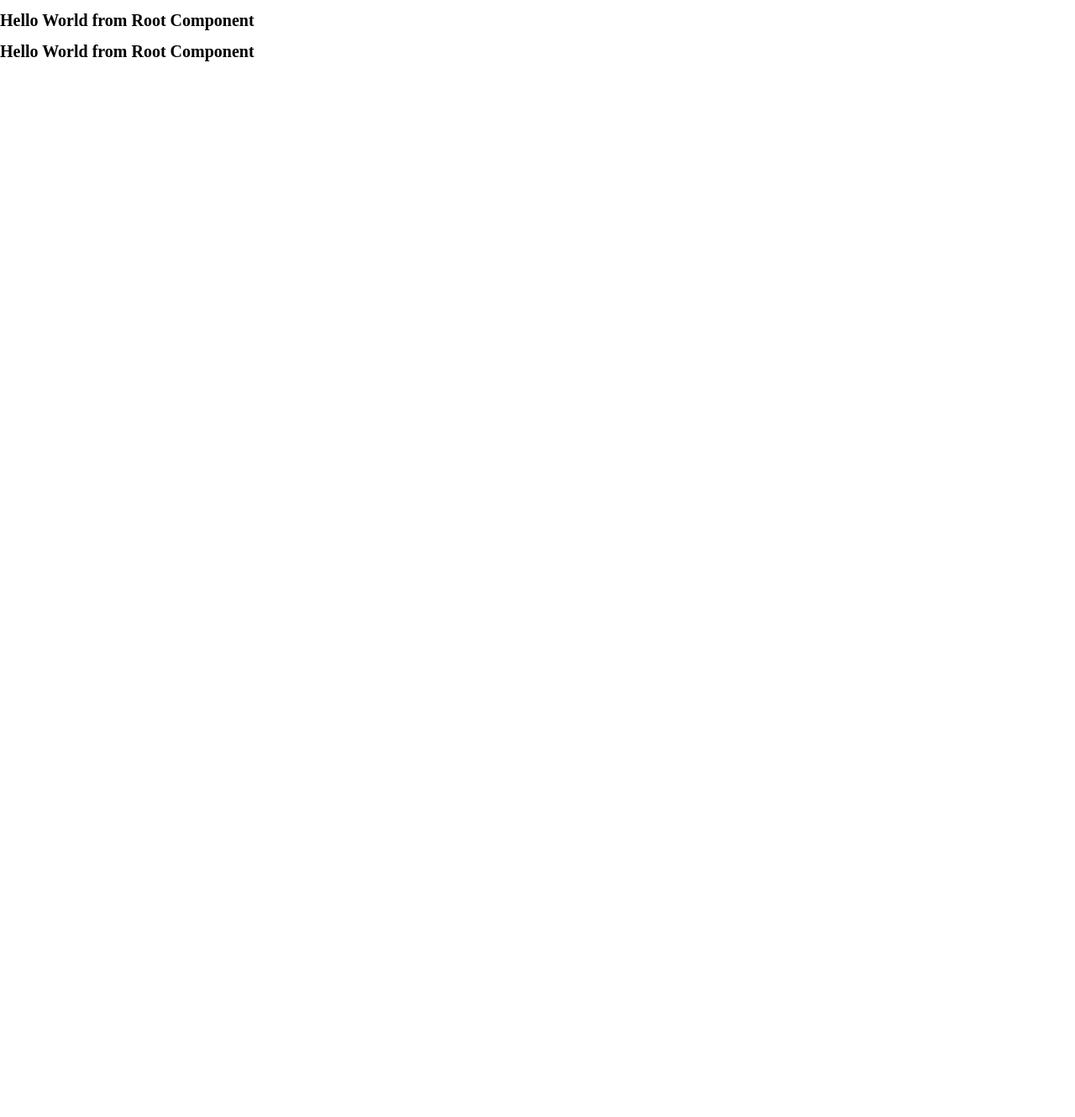
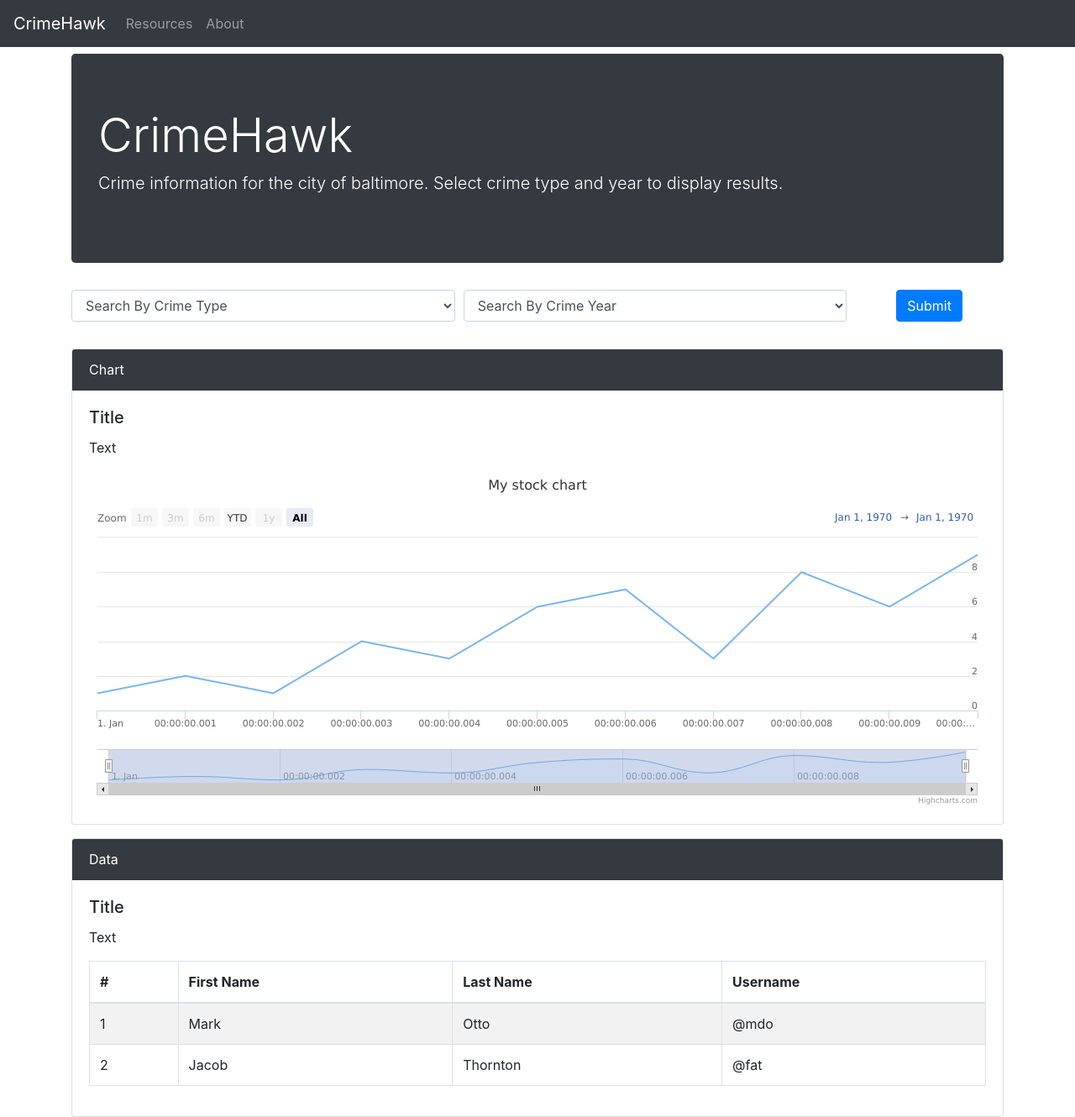
Before and after one commit to egizaw2/CrimeHawk, a React app: page / in a window 1280 px wide. Shown: the whole page at 84% size. Before the commit the page ends 813 px from the top, so only its background shows below. Built offline with nearby package versions, Linux system fonts and the light colour scheme.

Commit message:
Completed Initial Project Scaffold

```diff
--- a/public/base.css
+++ b/public/base.css
@@ -1,4 +1,4 @@
-html {
+/* html {
     display: flex;
     font-size: 62.5%;
     height: 100vh;
@@ -16,4 +16,4 @@ body {
 
 * {
     box-sizing: border-box;
-}
+} */
--- a/public/index.html
+++ b/public/index.html
@@ -2,9 +2,9 @@
 <html lang="en" dir="ltr">
   <head>
     <meta charset="utf-8" />
-    <link rel="stylesheet" href="base.css">
     <meta name="viewport" content="width=device-width, initial-scale=1">
     <title>CrimeHawk</title>
+    <link rel="stylesheet" href="base.css">
   </head>
   <body>
     <div id="app"></div>
--- /dev/null
+++ b/src/components/Navigation.js
@@ -0,0 +1,22 @@
+import React from 'react'
+import Navbar from 'react-bootstrap/Navbar'
+import Nav from 'react-bootstrap/Nav'
+
+class Navigation extends React.Component {
+  render () {
+    return (
+      <Navbar collapseOnSelect expand="lg" bg="dark" variant="dark" sticky="top">
+        <Navbar.Brand href="/">CrimeHawk</Navbar.Brand>
+        <Navbar.Toggle aria-controls="responsive-navbar-nav" />
+        <Navbar.Collapse id="responsive-navbar-nav">
+          <Nav className="mr-auto">
+            <Nav.Link href="#">Resources</Nav.Link>
+            <Nav.Link href="#">About</Nav.Link>
+          </Nav>
+        </Navbar.Collapse>
+      </Navbar>
+    )
+  }
+}
+
+export default Navigation
--- a/src/components/Root.js
+++ b/src/components/Root.js
@@ -1,11 +1,133 @@
 import React from 'react'
+import Navigation from './Navigation'
+import Container from 'react-bootstrap/Container'
+import Jumbotron from 'react-bootstrap/Jumbotron'
+import Form from 'react-bootstrap/Form'
+import Row from 'react-bootstrap/Row'
+import Col from 'react-bootstrap/Col'
+import Button from 'react-bootstrap/Button'
+import Card from 'react-bootstrap/Card'
+import Table from 'react-bootstrap/Table'
+import Highcharts from 'highcharts/highstock'
+import HighchartsReact from 'highcharts-react-official'
+
+// This is for the highcharts example
+// https://www.highcharts.com/blog/tutorials/highcharts-wrapper-for-react-101/
+// All Charts and Map should be their own component
+const options = {
+  title: {
+    text: 'My stock chart'
+  },
+  series: [
+    {
+      data: [1, 2, 1, 4, 3, 6, 7, 3, 8, 6, 9]
+    }
+  ]
+}
 
 class Root extends React.Component {
   render () {
     return (
       <div>
-        <h1>Hello World from Root Component</h1>
-        <h1>Hello World from Root Component</h1>
+        <Container fluid className="pl-0 pr-0">
+          <Navigation />
+        </Container>
+        <Container>
+          <Row>
+            <Col>
+              <Jumbotron className="mt-2 bg-dark text-white">
+                <h1 className="display-4">CrimeHawk</h1>
+                <p className="lead">
+                  Crime information for the city of baltimore. Select crime type and year to display results.
+                </p>
+              </Jumbotron>
+            </Col>
+          </Row>
+          <Row>
+            <Col>
+              <Form>
+                <Form.Row>
+                  <Col xs={12} sm={12} md={5}>
+                    <Form.Group>
+                      <Form.Control as="select">
+                        <option value="0">Search By Crime Type</option>
+                        <option>1</option>
+                        <option>2</option>
+                        <option>3</option>
+                        <option>4</option>
+                        <option>5</option>
+                      </Form.Control>
+                    </Form.Group>
+                  </Col>
+                  <Col xs={12} sm={12} md={5}>
+                    <Form.Group>
+                      <Form.Control as="select">
+                        <option value="0">Search By Crime Year</option>
+                        <option>1</option>
+                        <option>2</option>
+                        <option>3</option>
+                        <option>4</option>
+                        <option>5</option>
+                      </Form.Control>
+                    </Form.Group>
+                  </Col>
+                  <Col xs={12} sm={12} md={2}>
+                    <Form.Group>
+                      <Button variant="primary" type="submit" className="mx-auto d-block">Submit</Button>
+                    </Form.Group>
+                  </Col>
+                </Form.Row>
+              </Form>
+            </Col>
+          </Row>
+          <Row className="mt-3">
+            <Col>
+              <Card>
+                <Card.Header className="bg-dark text-white">Chart</Card.Header>
+                <Card.Body>
+                  <Card.Title>Title</Card.Title>
+                  <Card.Text>Text</Card.Text>
+                  <HighchartsReact highcharts={Highcharts} constructorType={'stockChart'} options={options}></HighchartsReact>
+                </Card.Body>
+              </Card>
+            </Col>
+          </Row>
+          <Row className="mt-3">
+            <Col>
+              <Card>
+                <Card.Header className="bg-dark text-white">Data</Card.Header>
+                <Card.Body>
+                  <Card.Title>Title</Card.Title>
+                  <Card.Text>Text</Card.Text>
+                  <Table striped bordered hover>
+                    <thead>
+                      <tr>
+                        <th>#</th>
+                        <th>First Name</th>
+                        <th>Last Name</th>
+                        <th>Username</th>
+                      </tr>
+                    </thead>
+                    <tbody>
+                      <tr>
+                        <td>1</td>
+                        <td>Mark</td>
+                        <td>Otto</td>
+                        <td>@mdo</td>
+                      </tr>
+                      <tr>
+                        <td>2</td>
+                        <td>Jacob</td>
+                        <td>Thornton</td>
+                        <td>@fat</td>
+                      </tr>
+                    </tbody>
+                  </Table>
+                </Card.Body>
+              </Card>
+            </Col>
+          </Row>
+        </Container>
       </div>
     )
   }
--- a/src/index.js
+++ b/src/index.js
@@ -2,4 +2,7 @@ import React from 'react'
 import ReactDOM from 'react-dom'
 import Root from './components/Root'
 
+// Importing the Bootstrap CSS
+import 'bootstrap/dist/css/bootstrap.min.css'
+
 ReactDOM.render(<Root />, document.getElementById('app'))
--- a/webpack.config.js
+++ b/webpack.config.js
@@ -10,9 +10,13 @@ module.exports = {
   module: {
     rules: [
       {
+        test: /\.js$/,
         loader: ['babel-loader', 'eslint-loader'],
-        test: /\.js$/,
-        exclude: /node_modules/
+        exclude: /node_modules/,
+      },
+      {
+        test: /\.css$/,
+        use: ["style-loader", "css-loader"]
       }
     ]
   },
```
Also changed, not shown: package.json (+6 -1 lines), 1 other file.
